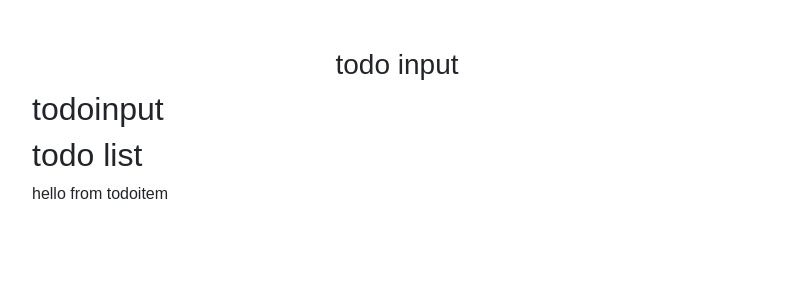
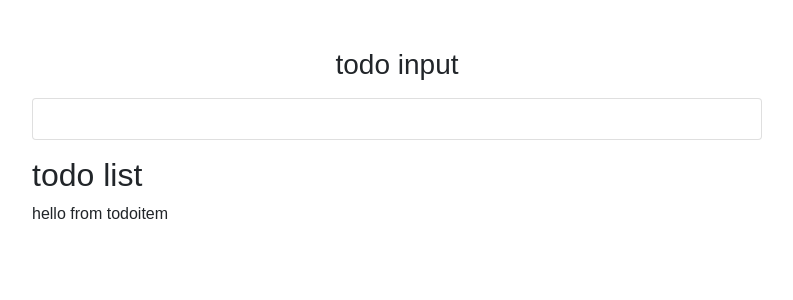
Before and after one commit to sunendran/react-todo-list-project, a React (Create React App) app: page / in a window 1280 px wide. Shown: the top 300 px of the page, without its empty margins (243-1036 px from the left). Built offline with nearby package versions, Linux system fonts and the light colour scheme.

Commit message:
todoinput.js form created

```diff
--- a/public/index.html
+++ b/public/index.html
@@ -17,6 +17,7 @@
     <!-- BOOTSTRAP CDN -->
     <!-- <link rel="stylesheet" href="https://stackpath.bootstrapcdn.com/bootstrap/4.3.1/css/bootstrap.min.css" integrity="sha384-ggOyR0iXCbMQv3Xipma34MD+dH/1fQ784/j6cY/iJTQUOhcWr7x9JvoRxT2MZw1T" crossorigin="anonymous">
   </head> -->
+  <script src="https://kit.fontawesome.com/5b63ec2b8c.js" crossorigin="anonymous"></script>
   <body>
     <div id="root"></div>
     <!--
--- a/src/components/TodoInput.js
+++ b/src/components/TodoInput.js
@@ -2,8 +2,14 @@ import React, { Component } from 'react'
 
 export default class TodoInput extends Component {
     render() {
+        const {item,handleChange,handleSubmit,editItem}=this.props;
         return (
-            <h2>todoinput</h2>
+
+            <div className="card card-body my-3">
+                <form onSubmit={handleSubmit}>
+
+                </form>
+            </div>
         )
     }
 }
```
